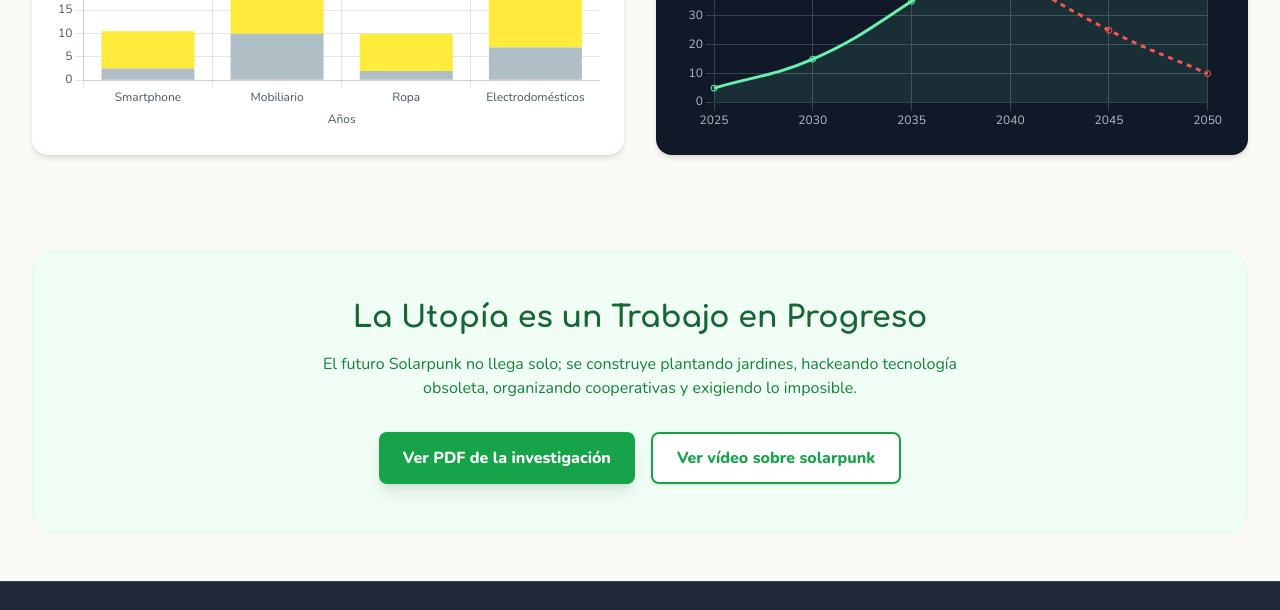
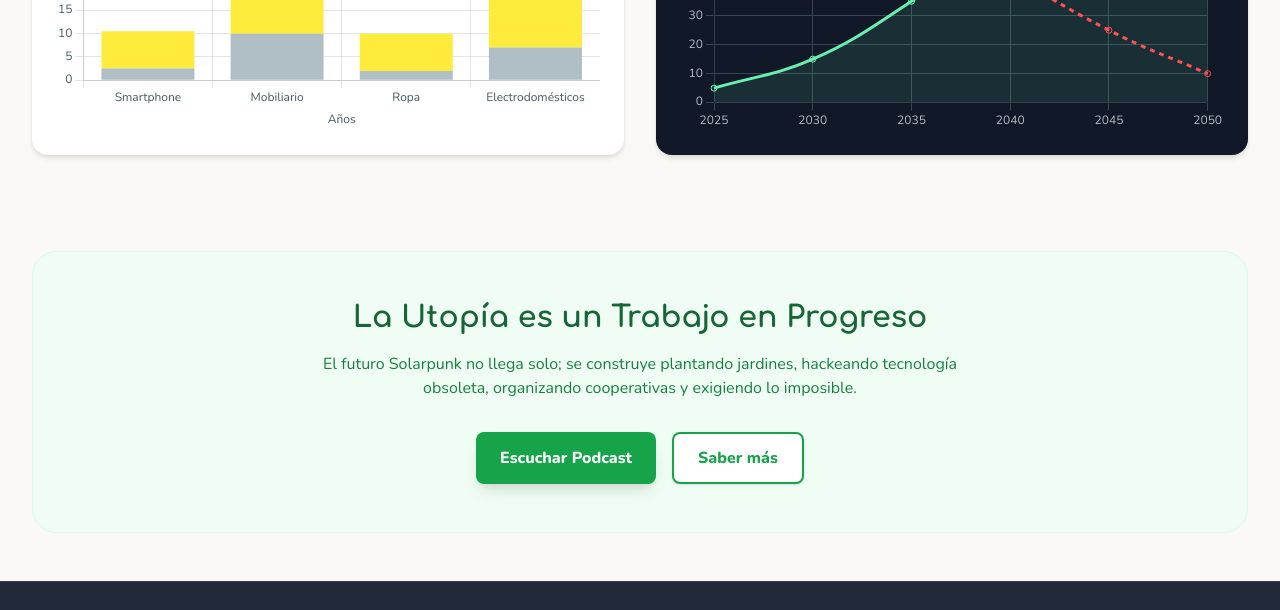
Before and after one commit to GVPV12/solarpunk-repositorio, a plain HTML site: page index.html in a window 1280 px wide. Shown: the part 2867-3477 px from the top of the page. Drawn offline with nearby package versions, Linux system fonts and the light colour scheme.

Commit message:
Update index.html

```diff
--- a/index.html
+++ b/index.html
@@ -323,11 +323,11 @@
                 El futuro Solarpunk no llega solo; se construye plantando jardines, hackeando tecnología obsoleta, organizando cooperativas y exigiendo lo imposible.
             </p>
             <div class="flex justify-center gap-4">
-                <button class="bg-green-600 text-white px-6 py-3 rounded-lg font-bold shadow-lg hover:bg-green-700 transition transform hover:-translate-y-1" onclick="location.href='https://docs.google.com/document/d/1S8tUm2AB9ZSpEPktzUC2dOQWAduhEXnI5JpaANIR8Vs/edit?usp=sharing';">
-                    Ver PDF de la investigación
+                <button class="bg-green-600 text-white px-6 py-3 rounded-lg font-bold shadow-lg hover:bg-green-700 transition transform hover:-translate-y-1" onclick="location.href='https://soundcloud.com/grecia-valentina-valero/solarpunk-ecologia-sin';">
+                    Escuchar Podcast
                 </button>
                 <button class="bg-white text-green-600 border-2 border-green-600 px-6 py-3 rounded-lg font-bold shadow hover:bg-green-50 transition transform hover:-translate-y-1" onclick="location.href='https://www.youtube.com/watch?v=UVlBmdvIC6s&t=965s&pp=ugMGCgJlcxABugUEEgJlc8oFCXNvbGFycHVua9gHAQ%3D%3D';">
-                    Ver vídeo sobre solarpunk
+                    Saber más
                 </button>
             </div>
         </section>
```
